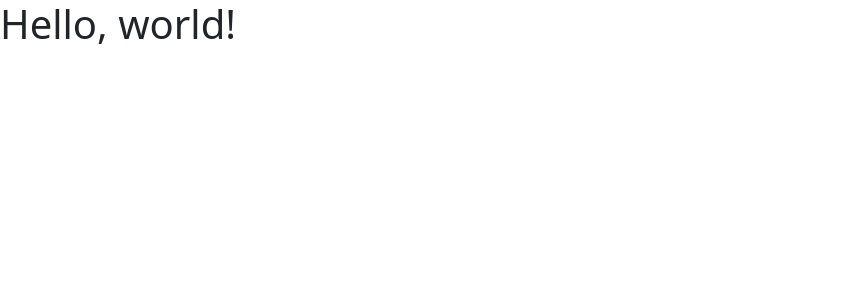
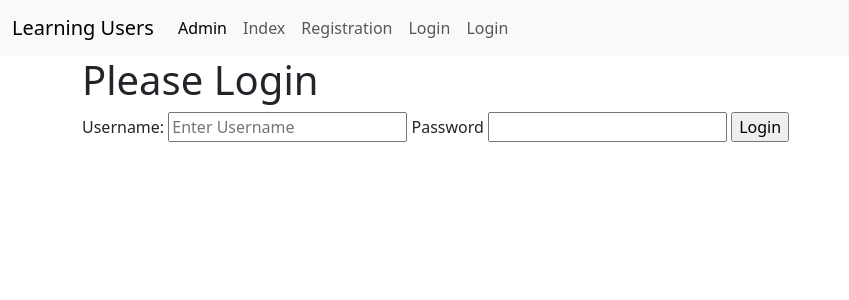
Before and after one commit to MASOOM-BIT/PrerianDjangoTutorial, a Django app: page /basic_app/user_login/ in a window 1280 px wide. Shown: the top 300 px of the page, without its empty margins (0-849 px from the left). Run offline with Django 5.2, Linux system fonts and the light colour scheme.

Commit message:
Django Level 5 Project

```diff
--- a/Django_level_five/learning_users/template/basic_app/login.html
+++ b/Django_level_five/learning_users/template/basic_app/login.html
@@ -1,13 +1,15 @@
-<!doctype html>
-<html lang="en">
-  <head>
-    <meta charset="utf-8">
-    <meta name="viewport" content="width=device-width, initial-scale=1">
-    <title>Bootstrap demo</title>
-    <link href="https://cdn.jsdelivr.net/npm/bootstrap@5.3.3/dist/css/bootstrap.min.css" rel="stylesheet" integrity="sha384-QWTKZyjpPEjISv5WaRU9OFeRpok6YctnYmDr5pNlyT2bRjXh0JMhjY6hW+ALEwIH" crossorigin="anonymous">
-  </head>
-  <body>
-    <h1>Hello, world!</h1>
-    <script src="https://cdn.jsdelivr.net/npm/bootstrap@5.3.3/dist/js/bootstrap.bundle.min.js" integrity="sha384-YvpcrYf0tY3lHB60NNkmXc5s9fDVZLESaAA55NDzOxhy9GkcIdslK1eN7N6jIeHz" crossorigin="anonymous"></script>
-  </body>
-</html>
+{% extends 'basic_app/base.html' %}
+{% block body_block %}
+  <div class="jumbotron">
+    <h1>Please Login</h1>
+    <form action="{% url 'basic_app:user_login' %}" method="post">
+      {% csrf_token %}
+      <label for="username">Username:</label>
+      <input type="text" name="username" placeholder="Enter Username">
+      <label for="password">Password</label>
+      <input type="password" name="password">
+      <input type="submit" name="" value="Login">
+
+    </form>
+  </div>
+{% endblock %}
```
